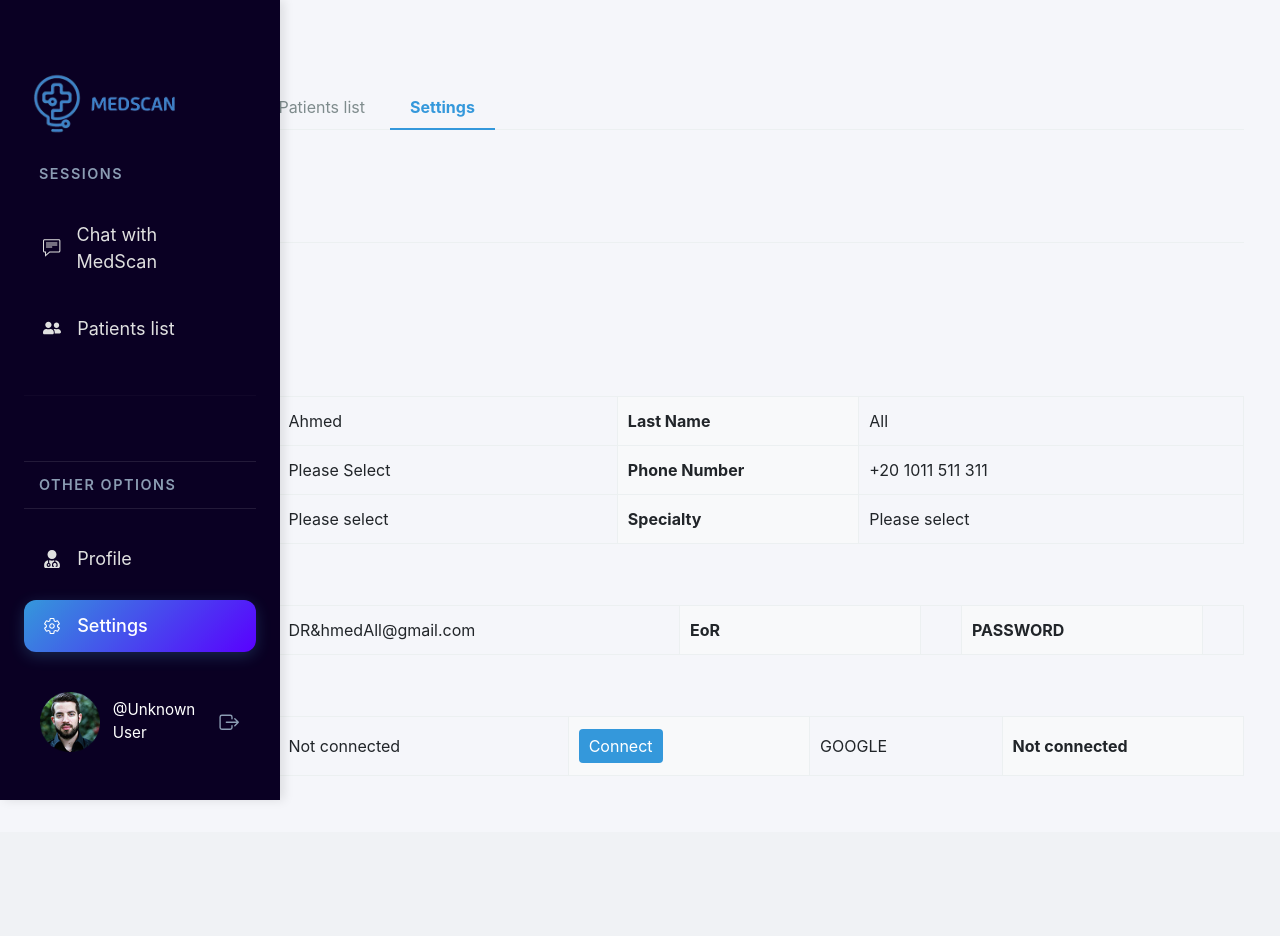
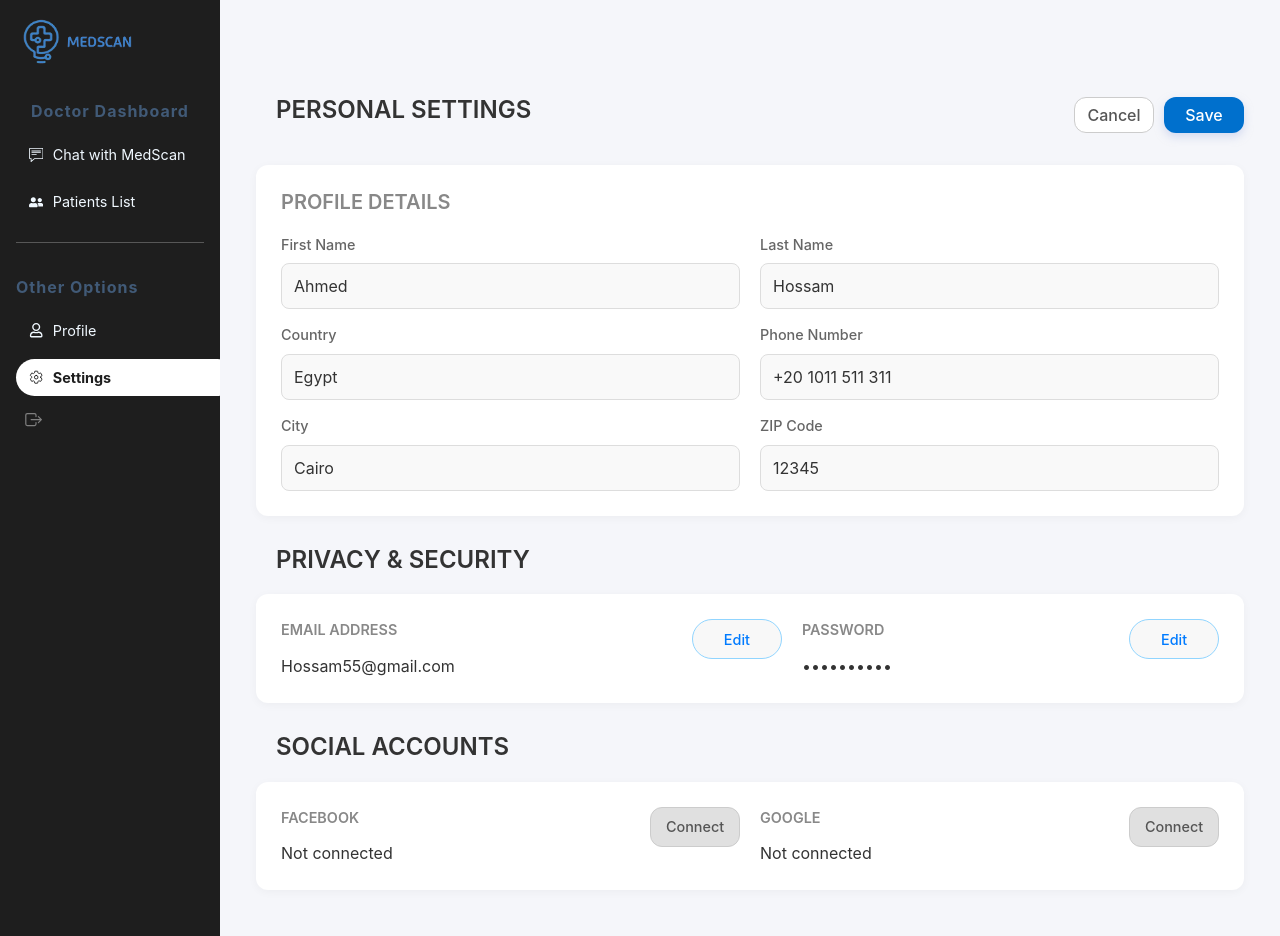
Before and after one commit to RXROW/react-medscan, a React (Vite) app: page /settings in a window 1280 px wide. Before the commit the page ends 832 px from the top, so only its background shows below. Built offline with nearby package versions, Linux system fonts and the light colour scheme.

Commit message:
make doctor sidebar

```diff
--- a/src/components/MasterLayout/MasterLayout.jsx
+++ b/src/components/MasterLayout/MasterLayout.jsx
@@ -12,8 +12,7 @@ const MasterLayout = () => {
     return (
         <div className="dashboard-container">
             {/* Sidebar */}
-            {userRole === 'doctor' && <DrSidebar />}
-            {userRole === 'patient' && <PatientSidebar />}
+          <PatientSidebar />
 
             {/* Main Content */}
             <main className="main-content">
--- a/src/components/patientsidebar/PatientSB.jsx
+++ b/src/components/patientsidebar/PatientSB.jsx
@@ -8,9 +8,12 @@ import { IoSettingsOutline, IoExitOutline } from "react-icons/io5";
 
 import styles from "../patientsidebar/PatientSB.module.css";
 import logo from "../../../public/logo.png";
+import { useAuthContext } from "../../Context/AuthContext";
 
-const PatientSidebar = ({ user }) => {
-  return (
+const PatientSidebar = () => {
+  const { userRole } = useAuthContext();
+
+  const renderPatientLinks = () => (
     <aside className={styles.sidebar}>
       <NavLink to="/">
         <img src={logo} alt="MedScan Logo" className={styles.logo} />
@@ -92,6 +95,64 @@ const PatientSidebar = ({ user }) => {
       </div>
     </aside>
   );
+
+  const renderDoctorLinks = () => (
+    <aside className={styles.sidebar}>
+      <NavLink to="/">
+        <img src={logo} alt="MedScan Logo" className={styles.logo} />
+      </NavLink>
+
+      <p className={styles.section}>Doctor Dashboard</p>
+      <NavLink
+        to="/doctor-chatbot"
+        className={({ isActive }) =>
+          isActive ? styles.menuItemActive : styles.menuItem
+        }
+      >
+        <TfiCommentAlt />
+        <span>Chat with MedScan</span>
+      </NavLink>
+      <NavLink
+        to="/dr-dashboard"
+        className={({ isActive }) =>
+          isActive ? styles.menuItemActive : styles.menuItem
+        }
+      >
+        <FaUserFriends />
+        <span>Patients List</span>
+      </NavLink>
+
+      <hr className={styles.separator} />
+      <p className={styles.section}>Other Options</p>
+
+      <NavLink
+        to="/dr-profile"
+        className={({ isActive }) =>
+          isActive ? styles.menuItemActive : styles.menuItem
+        }
+      >
+        <FaRegUser />
+        <span>Profile</span>
+      </NavLink>
+      <NavLink
+        to="/settings"
+        className={({ isActive }) =>
+          isActive ? styles.menuItemActive : styles.menuItem
+        }
+      >
+        <IoSettingsOutline />
+        <span>Settings</span>
+      </NavLink>
+
+      <div className={styles.profile}>
+        <NavLink to="/logout">
+          <IoExitOutline className={styles.exitIcon} />
+        </NavLink>
+      </div>
+    </aside>
+  );
+
+  return userRole === 'patient' ? renderPatientLinks() : renderDoctorLinks();
 };
 
 export default PatientSidebar;
--- a/src/pages/Doctor/DrProfile/DrProfile.module.css
+++ b/src/pages/Doctor/DrProfile/DrProfile.module.css
@@ -35,6 +35,7 @@
   background: white;
   border-radius: 10px;
   box-shadow: 0 2px 4px rgba(0, 0, 0, 0.1);
+    margin-top: 70px;
 }
 
 /* Profile Header Styles */
--- a/src/pages/Doctor/DrSettings/DrSettings.jsx
+++ b/src/pages/Doctor/DrSettings/DrSettings.jsx
@@ -1,137 +1,174 @@
-import React, { useState } from 'react';
-import DrSidebar from "../../../components/drsidebar/DoctorSB";
-// import SettingsNav from "../../../components/settingsNav/settingsNav";
+import { useState } from 'react';
+
 import styles from '../DrSettings/DrSettings.module.css';
 
-const DrSettings = () => {
-  const [activeTab, setActiveTab] = useState('settings');
+const PatientSettings = () => {
+  // Initialize profile state with initial values
+  const [profile, setProfile] = useState({
+    firstName: "Ahmed",
+    lastName: "Hossam",
+    country: "Egypt",
+    phoneNumber: "+20 1011 511 311",
+    city: "Cairo",
+    zipCode: "12345",
+    email: "Hossam55@gmail.com",
+    // Password is usually handled differently, but keeping it for now
+    password: "••••••••••",
+    social: {
+      facebook: "Not connected",
+      google: "Not connected"
+    }
+  });
 
-  const renderContent = () => {
-    switch (activeTab) {
-      case 'chat':
-        return <div className={styles.tabContent}>Chat with MedScan Bot content goes here</div>;
-      case 'patients':
-        return <div className={styles.tabContent}>Patients list content goes here</div>;
-      case 'settings':
-        return (
-          <>
-            <div className={styles.section}>
-              <h2 className={styles.sectionTitle}>Other Options</h2>
-              <div className={styles.options}>
-                <label className={styles.option}>
-                  <input type="checkbox" /> Name
-                </label>
-                <label className={styles.option}>
-                  <input type="checkbox" defaultChecked /> Identity
-                </label>
-              </div>
-              <div className={styles.divider}></div>
-            </div>
+  // Generic handler for text inputs and select elements
+  const handleChange = (e) => {
+    const { id, value } = e.target;
+    setProfile(prevProfile => ({
+      ...prevProfile,
+      [id]: value
+    }));
+  };
 
-            <div className={styles.section}>
-              <h2 className={styles.sectionTitle}>Settings</h2>
-              <h3 className={styles.subtitle}>PERSONAL SETTINGS</h3>
+  // Specific handler for social connections (if they were to change status)
+  // For 'Connect' buttons, you'd likely trigger an OAuth flow
+  const handleSocialConnect = (platform) => {
+    // This is a placeholder. In a real app, you'd integrate with Facebook/Google APIs
+    setProfile(prevProfile => ({
+      ...prevProfile,
+      social: {
+        ...prevProfile.social,
+        [platform]: prevProfile.social[platform] === "Connected" ? "Not connected" : "Connected"
+      }
+    }));
+    alert(`Connecting to ${platform}! (This is a placeholder action)`);
+  };
 
-              <div className={styles.profileSection}>
-                <h4 className={styles.tableTitle}>PROFILE DETAILS</h4>
-                <table className={styles.profileTable}>
-                  <tbody>
-                    <tr>
-                      <td>First Name</td>
-                      <td>Ahmed</td>
-                      <td>Last Name</td>
-                      <td>All</td>
-                    </tr>
-                    <tr>
-                      <td>Country</td>
-                      <td>Please Select</td>
-                      <td>Phone Number</td>
-                      <td>+20 1011 511 311</td>
-                    </tr>
-                    <tr>
-                      <td>City</td>
-                      <td>Please select</td>
-                      <td>Specialty</td>
-                      <td>Please select</td>
-                    </tr>
-                  </tbody>
-                </table>
-              </div>
+  // Placeholder for Save and Cancel functions
+  const handleSave = () => {
+    console.log("Profile Saved:", profile);
+    alert("Profile changes saved!");
+    // In a real app, you'd send this data to your backend API
+  };
 
-              <div className={styles.privacySection}>
-                <h3 className={styles.subtitle}>PRIVACY & SECURITY</h3>
-                <table className={styles.privacyTable}>
-                  <tbody>
-                    <tr>
-                      <td>EMAIL ADDRESS</td>
-                      <td>DR&hmedAll@gmail.com</td>
-                      <td>EoR</td>
-                      <td></td>
-                      <td>PASSWORD</td>
-                      <td></td>
-                    </tr>
-                  </tbody>
-                </table>
-              </div>
-
-              <div className={styles.socialSection}>
-                <h3 className={styles.subtitle}>SOCIAL ACCOUNTS</h3>
-                <table className={styles.socialTable}>
-                  <tbody>
-                    <tr>
-                      <td>FACEBOOK</td>
-                      <td>Not connected</td>
-                      <td><button className={styles.connectBtn}>Connect</button></td>
-                      <td>GOOGLE</td>
-                      <td>Not connected</td>
-                    </tr>
-                  </tbody>
-                </table>
-              </div>
-            </div>
-          </>
-        );
-      default:
-        return <div className={styles.tabContent}>Select a tab</div>;
-    }
+  const handleCancel = () => {
+    // A more robust cancel would reload the original profile data
+    console.log("Changes cancelled.");
+    alert("Changes cancelled.");
+    // For now, we'll just log. If you had an 'originalProfile' state, you'd revert to it here.
   };
 
   return (
-    <div className={styles.container}>
-      <div className={styles.dashboardWrapper}>
-        <DrSidebar />
 
-        <div className={styles.mainContent}>
-          {/* <SettingsNav /> */}
+    <div className={styles.mainContentArea}>
 
-          <h1 className={styles.title}>MEDSCAN</h1>
 
-          <div className={styles.navTabs}>
-            <button
-              className={`${styles.tab} ${activeTab === 'chat' ? styles.active : ''}`}
-              onClick={() => setActiveTab('chat')}
-            >
-              Chat with MedScan Bot
+      <div className={styles.contentContainer}>
+        <div className={styles.sectionHeader}>
+          <h2 className={styles.sectionTitle}>PERSONAL SETTINGS</h2>
+          <div className={styles.actionButtons}>
+            <button className={styles.cancelButton} onClick={handleCancel}>Cancel</button>
+            <button className={styles.saveButton} onClick={handleSave}>Save</button>
+          </div>
+        </div>
+
+        <div className={styles.card}>
+          <h3 className={styles.cardTitle}>PROFILE DETAILS</h3>
+          <div className={styles.formRow}>
+            <div className={styles.formGroup}>
+              <label htmlFor="firstName">First Name</label>
+              {/* Made editable, value from state, onChange updates state */}
+              <input type="text" id="firstName" value={profile.firstName} onChange={handleChange} />
+            </div>
+            <div className={styles.formGroup}>
+              <label htmlFor="lastName">Last Name</label>
+              {/* Made editable, value from state, onChange updates state */}
+              <input type="text" id="lastName" value={profile.lastName} onChange={handleChange} />
+            </div>
+          </div>
+          <div className={styles.formRow}>
+            <div className={styles.formGroup}>
+              <label htmlFor="country">Country</label>
+              {/* Made editable, value from state, onChange updates state */}
+              <select id="country" value={profile.country} onChange={handleChange}>
+                <option value="Egypt">Egypt</option>
+                <option value="USA">USA</option>
+                <option value="UK">UK</option>
+                <option value="Canada">Canada</option> {/* Added more options for realism */}
+                <option value="Germany">Germany</option>
+              </select>
+            </div>
+            <div className={styles.formGroup}>
+              <label htmlFor="phoneNumber">Phone Number</label>
+              {/* Made editable, value from state, onChange updates state */}
+              <input type="text" id="phoneNumber" value={profile.phoneNumber} onChange={handleChange} />
+            </div>
+          </div>
+          <div className={styles.formRow}>
+            <div className={styles.formGroup}>
+              <label htmlFor="city">City</label>
+              {/* Made editable, value from state, onChange updates state */}
+              <select id="city" value={profile.city} onChange={handleChange}>
+                <option value="Cairo">Cairo</option>
+                <option value="Alexandria">Alexandria</option>
+                <option value="Giza">Giza</option> {/* Added more options */}
+                <option value="Luxor">Luxor</option>
+              </select>
+            </div>
+            <div className={styles.formGroup}>
+              <label htmlFor="zipCode">ZIP Code</label>
+              {/* Made editable, value from state, onChange updates state */}
+              <input type="text" id="zipCode" value={profile.zipCode} onChange={handleChange} />
+            </div>
+          </div>
+        </div>
+
+        <h2 className={styles.sectionTitle}>PRIVACY & SECURITY</h2>
+        <div className={styles.card}>
+          <div className={styles.formRow}>
+            <div className={styles.formGroupCompact}>
+              <label>EMAIL ADDRESS</label>
+              {/* Displaying from state */}
+              <span>{profile.email}</span>
+            </div>
+            {/* Edit button for email/password would likely open a modal or navigate */}
+            <button className={styles.editButton} onClick={() => alert('Edit Email functionality goes here!')}>Edit</button>
+            <div className={styles.formGroupCompact}>
+              <label>PASSWORD</label>
+              {/* Displaying from state */}
+              <span>{profile.password}</span>
+            </div>
+            {/* Edit button for email/password would likely open a modal or navigate */}
+            <button className={styles.editButton} onClick={() => alert('Edit Password functionality goes here!')}>Edit</button>
+          </div>
+        </div>
+
+        <h2 className={styles.sectionTitle}>SOCIAL ACCOUNTS</h2>
+        <div className={styles.card}>
+          <div className={styles.formRow}>
+            <div className={styles.formGroupCompact}>
+              <label>FACEBOOK</label>
+              {/* Displaying from state */}
+              <span>{profile.social.facebook}</span>
+            </div>
+            {/* Connect button with dynamic action based on platform */}
+            <button className={styles.connectButton} onClick={() => handleSocialConnect('facebook')}>
+              {profile.social.facebook === "Connected" ? "Disconnect" : "Connect"}
             </button>
-            <button
-              className={`${styles.tab} ${activeTab === 'patients' ? styles.active : ''}`}
-              onClick={() => setActiveTab('patients')}
-            >
-              Patients list
-            </button>
-            <button
-              className={`${styles.tab} ${activeTab === 'settings' ? styles.active : ''}`}
-              onClick={() => setActiveTab('settings')}
-            >
-              Settings
+            <div className={styles.formGroupCompact}>
+              <label>GOOGLE</label>
+              {/* Displaying from state */}
+              <span>{profile.social.google}</span>
+            </div>
+            {/* Connect button with dynamic action based on platform */}
+            <button className={styles.connectButton} onClick={() => handleSocialConnect('google')}>
+              {profile.social.google === "Connected" ? "Disconnect" : "Connect"}
             </button>
           </div>
-
-          {renderContent()}
         </div>
       </div>
     </div>
+
   );
 };
 
-export default DrSettings;
+export default PatientSettings;
--- a/src/pages/Doctor/DrSettings/DrSettings.module.css
+++ b/src/pages/Doctor/DrSettings/DrSettings.module.css
@@ -1,168 +1,231 @@
-.container {
+ .layoutWrapper {
   display: flex;
-  flex-direction: column;
-  height: 100vh;
+  height: 100vh; /* Full viewport height */
+  overflow: hidden; /* Prevents scrollbars on the main wrapper */
+  background-color: #f0f2f5; /* Light background for the whole page */
 }
 
-.dashboardWrapper {
+.mainContentArea {
+  flex: 1;
   display: flex;
-  flex: 1;
-  height: 100%;
-  overflow: hidden;
+  flex-direction: column; /* Stacks header and content vertically */
+  overflow-y: auto; /* Allows content area to scroll if needed */
+  box-sizing: border-box; /* Include padding in element's total width and height */
+   margin-top: 60px;
 }
 
-.mainContent {
-  flex: 1;
-  overflow-y: auto;
-  padding: 20px;
+
+
+
+
+.contentContainer {
+  flex: 1; /* Allows this container to take up remaining vertical space */
+  padding: 0 20px; /* Padding for the content inside */
+}
+
+.sectionHeader {
+  display: flex;
+  justify-content: space-between;
+  align-items: center;
+  margin-bottom: 20px;
+}
+
+.sectionTitle {
+  font-size: 24px;
+  font-weight: 600;
+  color: #333;
+  margin: 20px; /* Remove default margin */
+}
+
+.actionButtons {
+  display: flex;
+  gap: 10px;
+}
+
+.cancelButton, .saveButton {
+  padding: 5px 10px;
+  border-radius: 12px;
+  cursor: pointer;
+  font-weight: 500;
+  transition: background-color 0.2s ease, color 0.2s ease;
+  width: 80px;
+  margin-top: 10px;
+}
+
+.cancelButton {
+  background-color: white; /* Changed to white */
+  border: 1px solid #ccc;
+  color: #555;
+}
+
+.cancelButton:hover {
+  background-color: #e0e0e0;
+}
+
+.saveButton {
+  background-color: #0070CD; /* Changed to #0070CD */
+  color: #fff;
+  border: none;
+  /* Box-shadow needs more values for offset-x | offset-y | blur-radius | spread-radius | color */
+  box-shadow: 0 4px 8px rgba(179, 192, 231, 0.5); /* Adjusted for visual effect */
+}
+
+.saveButton:hover {
+  background-color: #0056b3;
+}
+
+.card {
+  background-color: #fff;
+  border-radius: 12px;
+  box-shadow: 0 2px 10px rgba(0, 0, 0, 0.04);
+  padding: 25px;
+  margin-bottom: 30px;
+}
+
+.cardTitle {
+  font-size:20px;
+  font-weight: 600;
+  color: #888;
+  margin-bottom: 20px;
+  text-transform: uppercase;
+}
+
+.formRow {
+  display: flex;
+  gap: 20px;
+  margin-bottom: 15px; /* Spacing between rows */
+}
+
+.formRow:last-child {
+  margin-bottom: 0; /* No margin for the last row in a card */
+}
+
+.formGroup {
+  flex: 1; /* Makes each form group take equal space in a row */
   display: flex;
   flex-direction: column;
 }
 
-nav {
-  display: flex;
-  justify-content: space-between;
-  align-items: center;
-}
-/* زيد أو عدل حسب التنسيق المطلوب */
-.navTabs {
-  margin-bottom: 20px;
+.formGroup label {
+  font-size: 0.9rem;
+  color: #666;
+  margin-bottom: 8px;
+  font-weight: 500;
 }
 
-.tab {
-  padding: 10px 20px;
-  margin-right: 10px;
-  cursor: pointer;
-  background-color: #eee;
-  border: none;
-  border-radius: 5px;
+.formGroup input,
+.formGroup select {
+  padding: 10px 12px;
+  border: 1px solid #ddd;
+  border-radius: 8px;
+  font-size: 1rem;
+  color: #333;
+  background-color: #f9f9f9; /* Light background for input fields */
 }
 
-.tab:hover {
-  background-color: #ddd;
+.formGroup select {
+  appearance: none; /* Remove default select arrow */
+  background-repeat: no-repeat;
+  background-position: right 10px center;
+  background-size: 18px;
 }
 
-.active {
-  background-color: #007bff;
-  color: white;
+/* Styles for Privacy & Security and Social Accounts sections */
+.formGroupCompact {
+  display: flex;
+  flex-direction: column;
+  flex-grow: 1; /* Allows these to take up available space */
+  gap: 5px;
+  justify-content: center; /* Vertically center content */
 }
 
-.title {
-  margin-bottom: 20px;
-  font-size: 24px;
-  font-weight: bold;
+.formGroupCompact label {
+  font-size: 0.9rem;
+  color: #888;
+  text-transform: uppercase;
+  font-weight: 600;
 }
 
-.navTabs {
-  display: flex;
-  border-bottom: 1px solid #ecf0f1;
-  margin-bottom: 20px;
+.formGroupCompact span {
+  font-size: 1rem;
+  color: #333;
 }
 
-.tab {
-  padding: 10px 20px;
-  background: none;
-  border: none;
+.editButton, .connectButton {
+  border-radius: 12px;
   cursor: pointer;
-  font-size: 1rem;
-  color: #7f8c8d;
-  position: relative;
-  margin-right: 5px;
+  font-weight: 500;
+  transition: background-color 0.2s ease, color 0.2s ease;
+  width: 90px; /* Kept width at 90px as previously specified */
+height: 40px; /* Increased height for better touch targets */
+  padding: 0 5px; /* Added padding for better spacing */
+  font-size: 0.9rem; /* Slightly smaller text for compact buttons */
+  white-space: nowrap; /* Prevent text from wrapping */
 }
 
-.tab:hover {
-  color: #3498db;
+.editButton {
+  background-color: #f8f8f8;
+  color: #007bff;
+  border: 1px solid #91d5ff;
+  border-radius: 25px;
+  cursor: pointer;
+  font-weight: 500;
+  transition: background-color 0.2s ease, color 0.2s ease;
+  width: 90px;
+  font-size: 0.9rem;
+  white-space: nowrap;
+  padding: 0; /* أضف هذا السطر */
 }
 
-.tab.active {
-  color: #3498db;
-  font-weight: bold;
+.editButton:hover {
+  background-color: #e6f7ff; /* Slightly darker light blue on hover */
 }
 
-.tab.active::after {
-  content: '';
-  position: absolute;
-  bottom: -1px;
-  left: 0;
-  right: 0;
-  height: 2px;
-  background-color: #3498db;
+.connectButton {
+  background-color: #e0e0e0;
+  color: #555;
+  border: 1px solid #ccc;
+  border-radius: 12px;
+  cursor: pointer;
+  font-weight: 500;
+  transition: background-color 0.2s ease, color 0.2s ease;
+  width: 90px;
+  font-size: 0.9rem;
+  white-space: nowrap;
+  padding: 0; /* أضف هذا السطر */
 }
 
-.tabContent {
-  padding: 20px 0;
+.connectButton:hover {
+  background-color: #d0d0d0; /* Darker grey on hover */
 }
 
-.section {
-  margin-bottom: 30px;
+/* Responsive adjustments if needed */
+@media (max-width: 768px) {
+  .formRow {
+    flex-direction: column;
+    gap: 15px;
   }
-
-.sectionTitle {
-  color: #3498db;
-  margin-bottom: 15px;
-  font-size: 1.3rem;
+  .header {
+    flex-direction: column;
+    align-items: flex-start;
+    gap: 15px;
+    padding: 15px;
   }
-
-.subtitle {
-  color: #7f8c8d;
-  margin: 20px 0 10px;
-  font-size: 1.1rem;
+  .headerRight {
+    width: 100%;
+    justify-content: flex-end;
   }
-
-.divider {
-  height: 1px;
-  background-color: #ecf0f1;
-  margin: 20px 0;
+  .sectionHeader {
+    flex-direction: column;
+    align-items: flex-start;
+    gap: 15px;
   }
-
-.options {
-  display: flex;
-  gap: 20px;
+  .actionButtons {
+    width: 100%;
+    justify-content: space-around;
   }
-
-.option {
-  display: flex;
-  align-items: center;
-  gap: 8px;
+  .editButton, .connectButton {
+    width: 100%; /* Go full width on small screens */
+    margin-top: 10px; /* Add margin when stacked */
   }
-
-.profileSection, .privacySection, .socialSection {
-  margin-bottom: 30px;
 }
-
-.tableTitle {
-  color: #95a5a6;
-  margin-bottom: 10px;
-  font-size: 0.9rem;
-}
-
-.profileTable, .privacyTable, .socialTable {
-  width: 100%;
-  border-collapse: collapse;
-}
-
-.profileTable td, .privacyTable td, .socialTable td {
-  padding: 12px 10px;
-  border: 1px solid #ecf0f1;
-}
-
-.profileTable td:nth-child(odd),
-.privacyTable td:nth-child(odd),
-.socialTable td:nth-child(odd) {
-  background-color: #f8f9fa;
-  font-weight: bold;
-  width: 20%;
-}
-
-.connectBtn {
-  background-color: #3498db;
-  color: white;
-  border: none;
-  padding: 5px 10px;
-  border-radius: 4px;
-  cursor: pointer;
-}
-
-.connectBtn:hover {
-  background-color: #2980b9;
-}
--- a/src/pages/LandinPage/Hero/HeroSection.module.css
+++ b/src/pages/LandinPage/Hero/HeroSection.module.css
@@ -85,10 +85,10 @@
 }
 
 .illustration img {
-  width: 60%;
+  width: 70%;
   position: absolute;
-  bottom: -110px;
-  right: -30px;
+  bottom: -207px;
+  right: -12px;
   transition: transform 0.3s ease;
 }
 
```
Also changed, not shown: src/components/DrNavbar/DrNavbar.module.css (+3 -6 lines), src/pages/Doctor/DrDashboard/DrDashboard.module.css (+3 -8 lines), vite.config.js (+10 -2 lines). Lines whose indentation alone changed are shown as unchanged.
